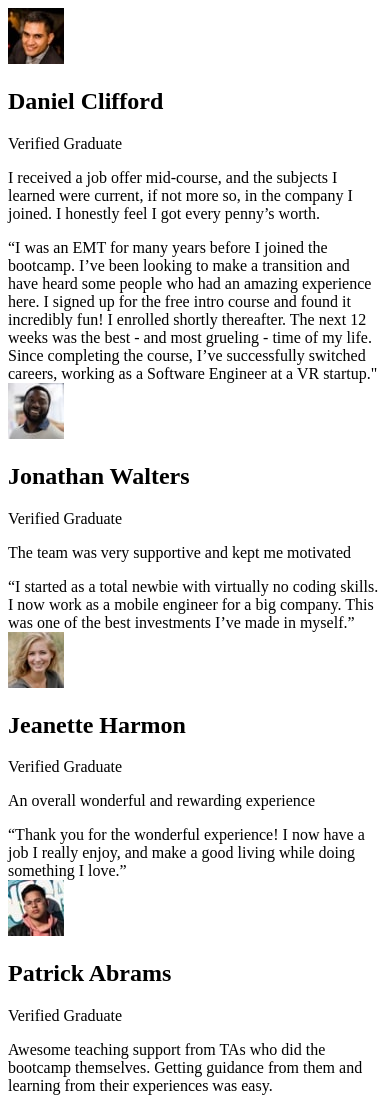
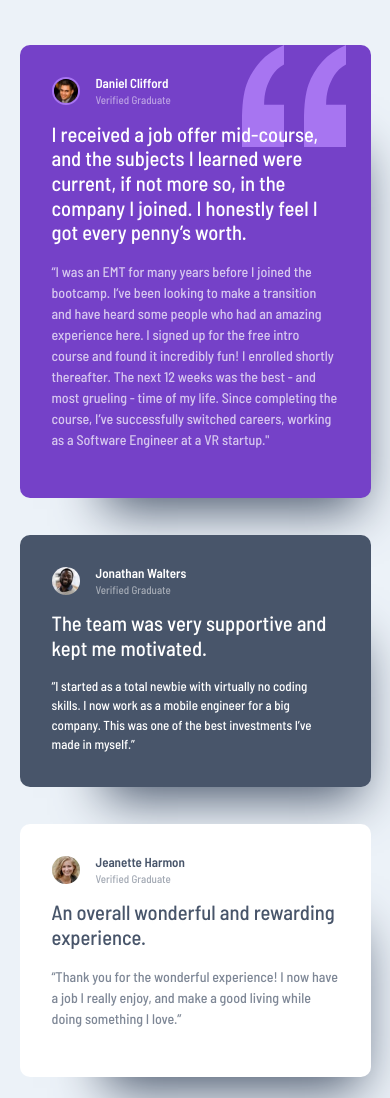
Before and after one commit to stephnicoledev/testimonials, a plain HTML site: page index.html in a window 390 px wide. Shown: the top 1098 px of the page. Drawn offline with Linux system fonts and the light colour scheme.

Commit message:
completed mobile styles

```diff
--- a/index.html
+++ b/index.html
@@ -33,15 +33,15 @@
           current, if not more so, in the company I joined. I honestly feel I
           got every penny’s worth.
         </p>
-        <quote class="testimonial-quote"
-          >“I was an EMT for many years before I joined the bootcamp. I’ve been
+        <p class="testimonial-quote">
+          “I was an EMT for many years before I joined the bootcamp. I’ve been
           looking to make a transition and have heard some people who had an
           amazing experience here. I signed up for the free intro course and
           found it incredibly fun! I enrolled shortly thereafter. The next 12
           weeks was the best - and most grueling - time of my life. Since
           completing the course, I’ve successfully switched careers, working as
           a Software Engineer at a VR startup."
-        </quote>
+        </p>
       </section>
       <!-- jonathan walters -->
       <section class="testimonial bg-oceanblue text-cloud">
@@ -59,13 +59,13 @@
           </div>
         </div>
         <p class="testimonial-title">
-          The team was very supportive and kept me motivated
+          The team was very supportive and kept me motivated.
         </p>
-        <quote class="testimonial-quote"
-          >“I started as a total newbie with virtually no coding skills. I now
+        <p class="testimonial-quote"></p>
+          “I started as a total newbie with virtually no coding skills. I now
           work as a mobile engineer for a big company. This was one of the best
           investments I’ve made in myself.”
-        </quote>
+        </p>
       </section>
       <!-- jeanette harmon -->
       <section class="testimonial bg-cloud text-oceanblue">
@@ -83,12 +83,12 @@
           </div>
         </div>
         <p class="testimonial-title">
-          An overall wonderful and rewarding experience
+          An overall wonderful and rewarding experience.
         </p>
-        <quote class="testimonial-quote"
-          >“Thank you for the wonderful experience! I now have a job I really
+        <p class="testimonial-quote">
+          “Thank you for the wonderful experience! I now have a job I really
           enjoy, and make a good living while doing something I love.”
-        </quote>
+        </p>
       </section>
       <!-- patrick abrams -->
       <section class="testimonial bg-spaceblue text-cloud col-span-2">
@@ -110,14 +110,14 @@
           Getting guidance from them and learning from their experiences was
           easy.
         </p>
-        <quote class="testimonial-quote"
-          >“The staff seem genuinely concerned about my progress which I find
+        <p class="testimonial-quote">
+          “The staff seem genuinely concerned about my progress which I find
           really refreshing. The program gave me the confidence necessary to be
           able to go out in the world and present myself as a capable junior
           developer. The standard is above the rest. You will get the personal
           attention you need from an incredible community of smart and amazing
           people.”
-        </quote>
+        </p>
       </section>
       <!-- kira whittle -->
       <section class="testimonial bg-cloud text-oceanblue">
@@ -137,8 +137,8 @@
         <p class="testimonial-title">
           Such a life-changing experience. Highly recommended!
         </p>
-        <quote class="testimonial-quote"
-          >“Before joining the bootcamp, I’ve never written a line of code. I
+        <p class="testimonial-quote">
+          “Before joining the bootcamp, I’ve never written a line of code. I
           needed some structure from professionals who can help me learn
           programming step by step. I was encouraged to enroll by a former
           student of theirs who can only say wonderful things about the program.
@@ -149,7 +149,7 @@
           often referred to it during interviews as an example of my developent
           experience. It certainly helped me land a job as a full-stack
           developer after receiving multiple offers. 100% recommend!”
-        </quote>
+        </p>
       </section>
     </main>
   </body>
--- a/styles.css
+++ b/styles.css
@@ -0,0 +1,147 @@
+:root {
+  /* color palette */
+
+  /* primary colors */
+  --violet: hsl(263, 55%, 52%);
+  --ocean-blue: hsl(217, 19%, 35%);
+  --space-blue: hsl(219, 29%, 14%);
+  --cloud: hsl(0, 0%, 100%);
+
+  /* neutral colors */
+  --light-gray: hsl(0, 0%, 81%);
+  --oceanblue-light: hsl(210, 46%, 95%);
+
+  /* typography */
+  --ff: "Barlow Semi Condensed", sans-serif;
+  --fw-5: 500;
+  --fw-6: 600;
+}
+
+/************
+--- RESET ---
+************/
+
+/* box sizing, margin reset */
+*,
+*::before,
+*::after {
+  box-sizing: border-box;
+  margin: 0;
+}
+
+/* set core root defaults */
+html:focus-within {
+  scroll-behavior: smooth;
+}
+
+/* make images easier to work with */
+img,
+picture {
+  max-width: 100%;
+  display: block;
+}
+
+/**************
+--- GENERAL ---
+**************/
+
+body {
+  background: var(--oceanblue-light);
+  font-family: var(--ff);
+  min-height: 100vh;
+  line-height: 1.5;
+  display: grid;
+  place-content: center;
+}
+
+/**************
+--- UTILITY ---
+**************/
+
+.flex {
+  display: flex;
+  gap: 1rem;
+}
+
+.bg-violet {
+  background: var(--violet);
+}
+
+.bg-oceanblue {
+  background: var(--ocean-blue);
+}
+
+.bg-spaceblue {
+  background: var(--space-blue);
+}
+
+.bg-cloud {
+  background: var(--cloud);
+}
+
+.text-cloud {
+  color: var(--cloud);
+}
+
+.text-oceanblue {
+  color: var(--ocean-blue);
+}
+
+.img-border-accent {
+  border: 2px solid #a775f1;
+}
+
+/****************
+--- COMPONENT ---
+****************/
+
+.testimonial-grid {
+  display: grid;
+  gap: 1.5rem;
+  padding-block: 2rem;
+  margin-inline: auto;
+  width: min(90%, 70rem);
+}
+
+.testimonial {
+  font-size: 0.8125rem;
+  margin-top: 1em;
+  padding: 2rem;
+  border-radius: 10px;
+  box-shadow: 2.3rem 3.7rem 3rem -3rem hsl(217, 19%, 35%);
+}
+
+.testimonial-img {
+  border-radius: 50%;
+  width: 1.75rem;
+  aspect-ratio: 1;
+}
+
+.quote {
+  background-image: url("images/bg-pattern-quotation.svg");
+  background-repeat: no-repeat;
+  background-position: top right 10%;
+}
+
+.name {
+  font-weight: var(--fw-6);
+  font-size: 0.8125rem;
+  line-height: 1;
+}
+
+.credential {
+  opacity: 0.5;
+  font-size: 0.6875rem;
+}
+
+.testimonial-title {
+  line-height: 1.2;
+  font-size: 1.285rem;
+  margin-top: 0.75rem;
+}
+
+.testimonial-quote {
+  opacity: 0.7;
+  margin: 1rem 0;
+  font-size: 0.875rem;
+}
```
